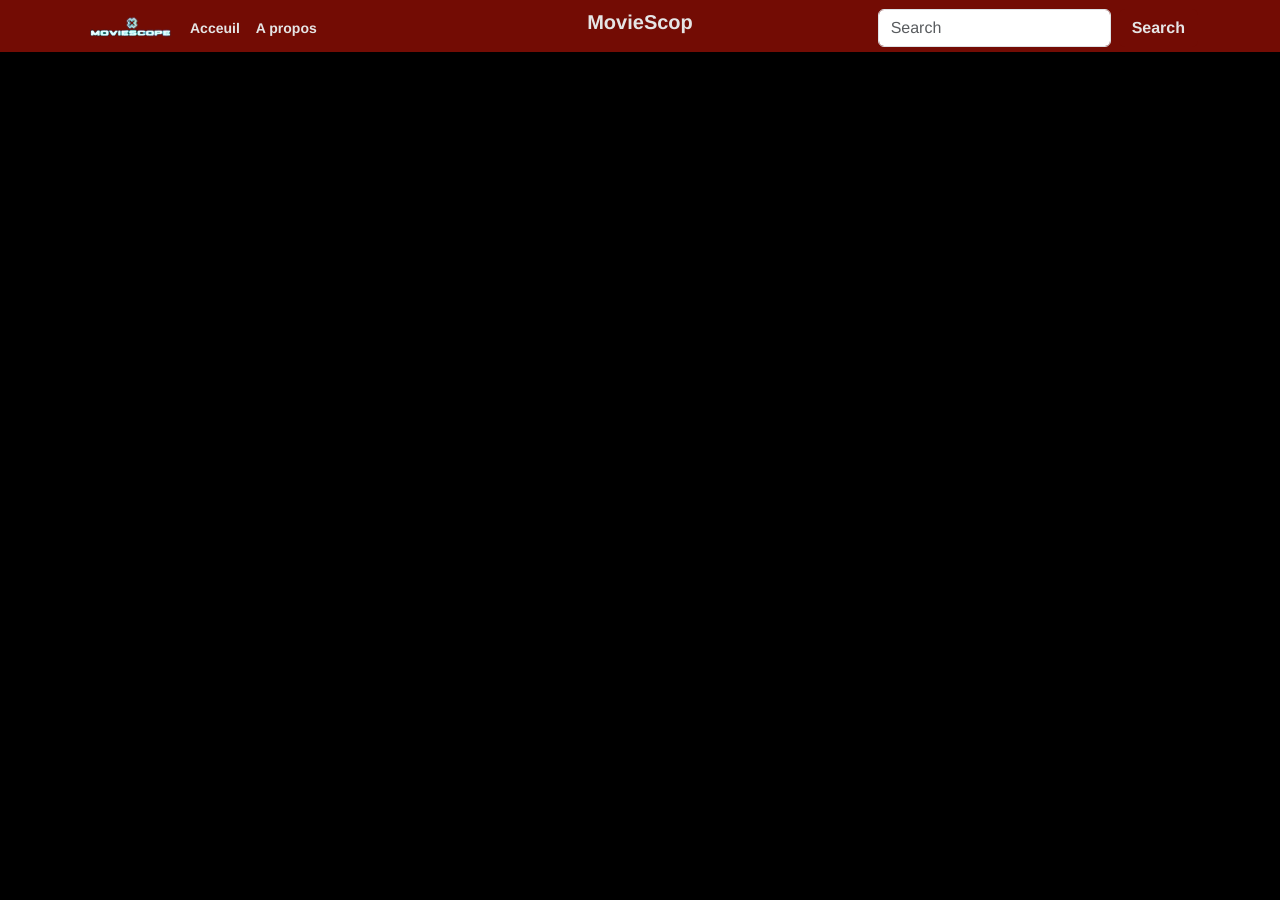
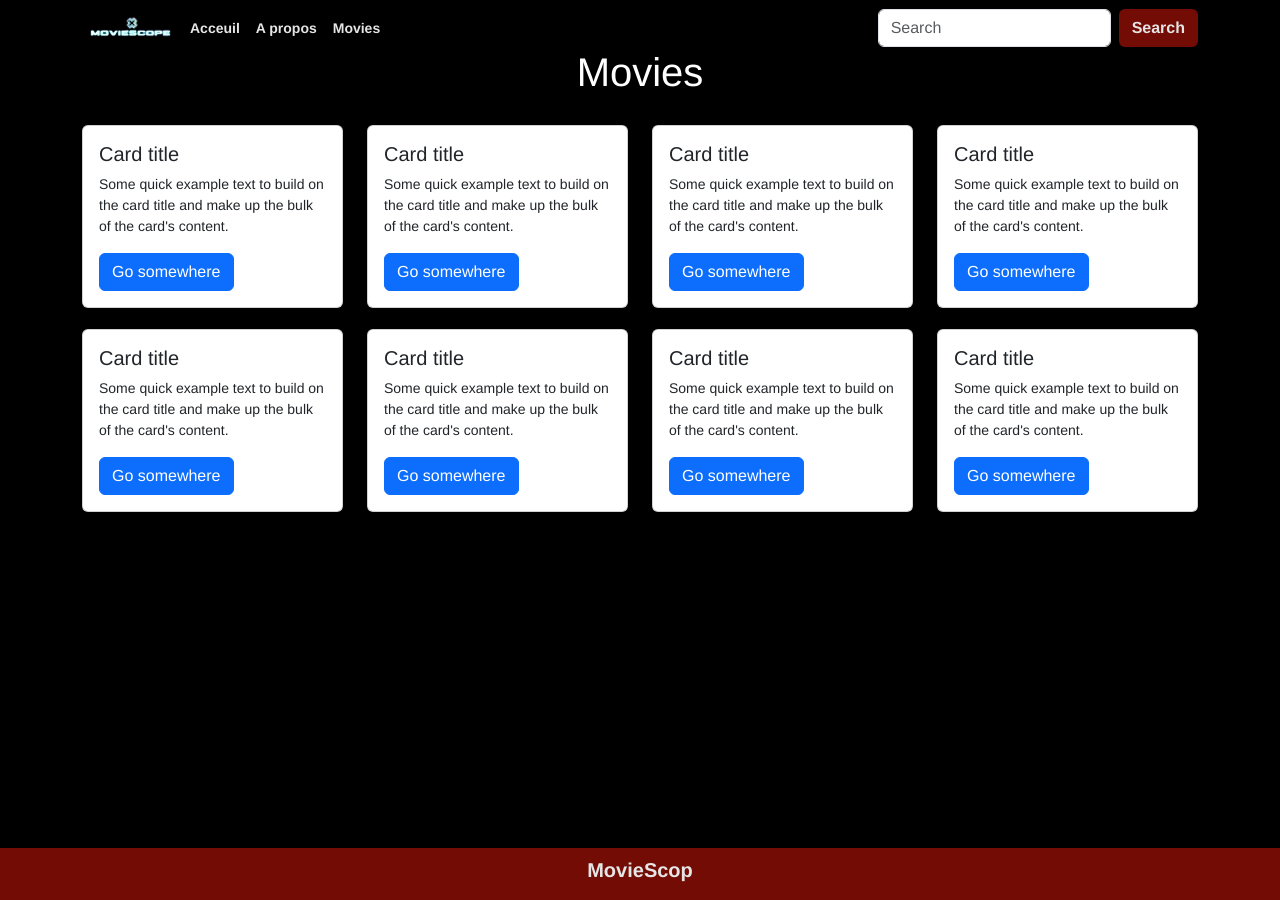
Before and after one commit to ElJOUNAIDI/MovieScope, a React (Create React App) app: page /movies in a window 1280 px wide. Before the commit the page ends 800 px from the top, so only its background shows below. Built offline with nearby package versions, Linux system fonts and the light colour scheme.

Commit message:
Modifier fichier README

```diff
--- a/src/App.js
+++ b/src/App.js
@@ -3,6 +3,7 @@ import Header from "./compenents/header";
 import Acceuil from "./pages/acceuil";
 import Apropos from "./pages/apropos";
 import Footer from "./compenents/Footer";
+import Movie from "./pages/movie";
 
 function App() {
   return (
@@ -11,6 +12,7 @@ function App() {
       <Routes>
         <Route path="/" element={<Acceuil />} />
         <Route path="/about" element={<Apropos />} />
+        <Route path="/movies" element={<Movie />} />
       </Routes>
       <Footer />
     </BrowserRouter>
--- a/src/compenents/header.jsx
+++ b/src/compenents/header.jsx
@@ -29,6 +29,11 @@ export default function Header() {
                   A propos
                 </a>
               </li>
+              <li className="nav-item">
+                <a className="nav-link" href="/movies">
+                  Movies
+                </a>
+              </li>
             </ul>
             <form className="d-flex" role="search">
               <input
--- a/src/index.css
+++ b/src/index.css
@@ -78,6 +78,10 @@ nav img{
   cursor: pointer;
   transition: all 0.3s ease-in-out;
  }
+ /* Movie */
+ .movies{
+  height: 100vh;
+ }
 /* footer */
 .footer{
   padding: 10px  0px  ;
--- /dev/null
+++ b/src/pages/movie.jsx
@@ -0,0 +1,95 @@
+import React from 'react'
+
+export default function Movie() {
+  return (
+    <div className="movies">
+        <div className="container mt-5">
+            <h1 className='text-center mt-5'>Movies</h1>
+            <div className="movies_film">
+                <div className="row">
+                    <div className="col-3">
+                        <img src="" alt="" srcset="" />
+                        <div className="card">
+                            <div className="card-body">
+                                <h5 className="card-title ">Card title</h5>
+                                <p className="card-text">Some quick example text to build on the card title and make up the bulk of the card's content.</p>
+                                <a href="#" className="btn btn-primary">Go somewhere</a>
+                            </div>
+                        </div>
+                    </div>
+                    <div className="col-3">
+                        <img src="" alt="" srcset="" />
+                        <div className="card">
+                            <div className="card-body">
+                                <h5 className="card-title ">Card title</h5>
+                                <p className="card-text">Some quick example text to build on the card title and make up the bulk of the card's content.</p>
+                                <a href="#" className="btn btn-primary">Go somewhere</a>
+                            </div>
+                        </div>
+                    </div>
+                    <div className="col-3">
+                        <img src="" alt="" srcset="" />
+                        <div className="card">
+                            <div className="card-body">
+                                <h5 className="card-title ">Card title</h5>
+                                <p className="card-text">Some quick example text to build on the card title and make up the bulk of the card's content.</p>
+                                <a href="#" className="btn btn-primary">Go somewhere</a>
+                            </div>
+                        </div>
+                    </div>
+                    <div className="col-3">
+                        <img src="" alt="" srcset="" />
+                        <div className="card">
+                            <div className="card-body">
+                                <h5 className="card-title ">Card title</h5>
+                                <p className="card-text">Some quick example text to build on the card title and make up the bulk of the card's content.</p>
+                                <a href="#" className="btn btn-primary">Go somewhere</a>
+                            </div>
+                        </div>
+                    </div>
+                    <div className="col-3">
+                        <img src="" alt="" srcset="" />
+                        <div className="card">
+                            <div className="card-body">
+                                <h5 className="card-title ">Card title</h5>
+                                <p className="card-text">Some quick example text to build on the card title and make up the bulk of the card's content.</p>
+                                <a href="#" className="btn btn-primary">Go somewhere</a>
+                            </div>
+                        </div>
+                    </div>
+                    <div className="col-3">
+                        <img src="" alt="" srcset="" />
+                        <div className="card">
+                            <div className="card-body">
+                                <h5 className="card-title ">Card title</h5>
+                                <p className="card-text">Some quick example text to build on the card title and make up the bulk of the card's content.</p>
+                                <a href="#" className="btn btn-primary">Go somewhere</a>
+                            </div>
+                        </div>
+                    </div>
+                    <div className="col-3">
+                        <img src="" alt="" srcset="" />
+                        <div className="card">
+                            <div className="card-body">
+                                <h5 className="card-title ">Card title</h5>
+                                <p className="card-text">Some quick example text to build on the card title and make up the bulk of the card's content.</p>
+                                <a href="#" className="btn btn-primary">Go somewhere</a>
+                            </div>
+                        </div>
+                    </div>
+                    <div className="col-3">
+                        <img src="" alt="" srcset="" />
+                        <div className="card">
+                            <div className="card-body">
+                                <h5 className="card-title ">Card title</h5>
+                                <p className="card-text">Some quick example text to build on the card title and make up the bulk of the card's content.</p>
+                                <a href="#" className="btn btn-primary">Go somewhere</a>
+                            </div>
+                        </div>
+                    </div>
+                </div>
+            </div>
+        </div>
+    </div>
+  )
+}
```
Also changed, not shown: 1 other file (tests, documents, lock files or other folders).
